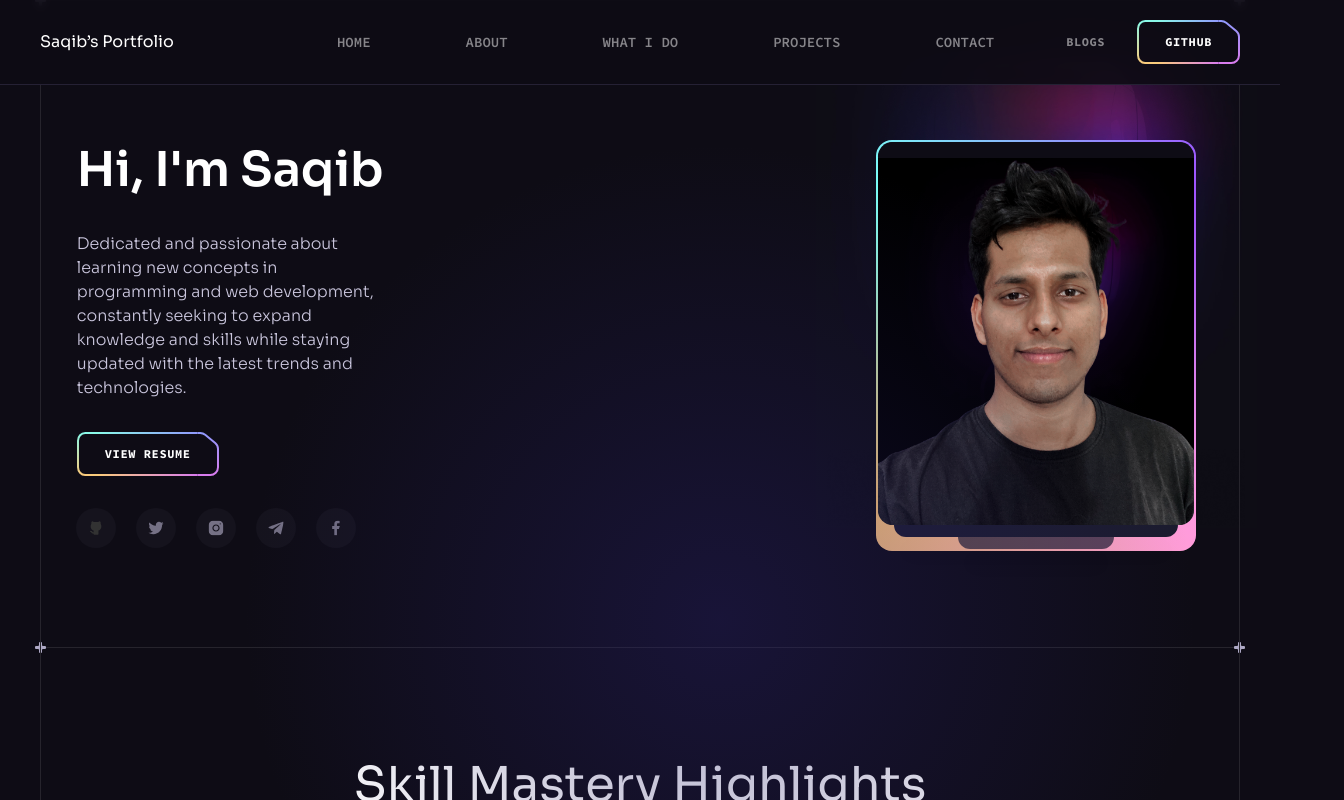
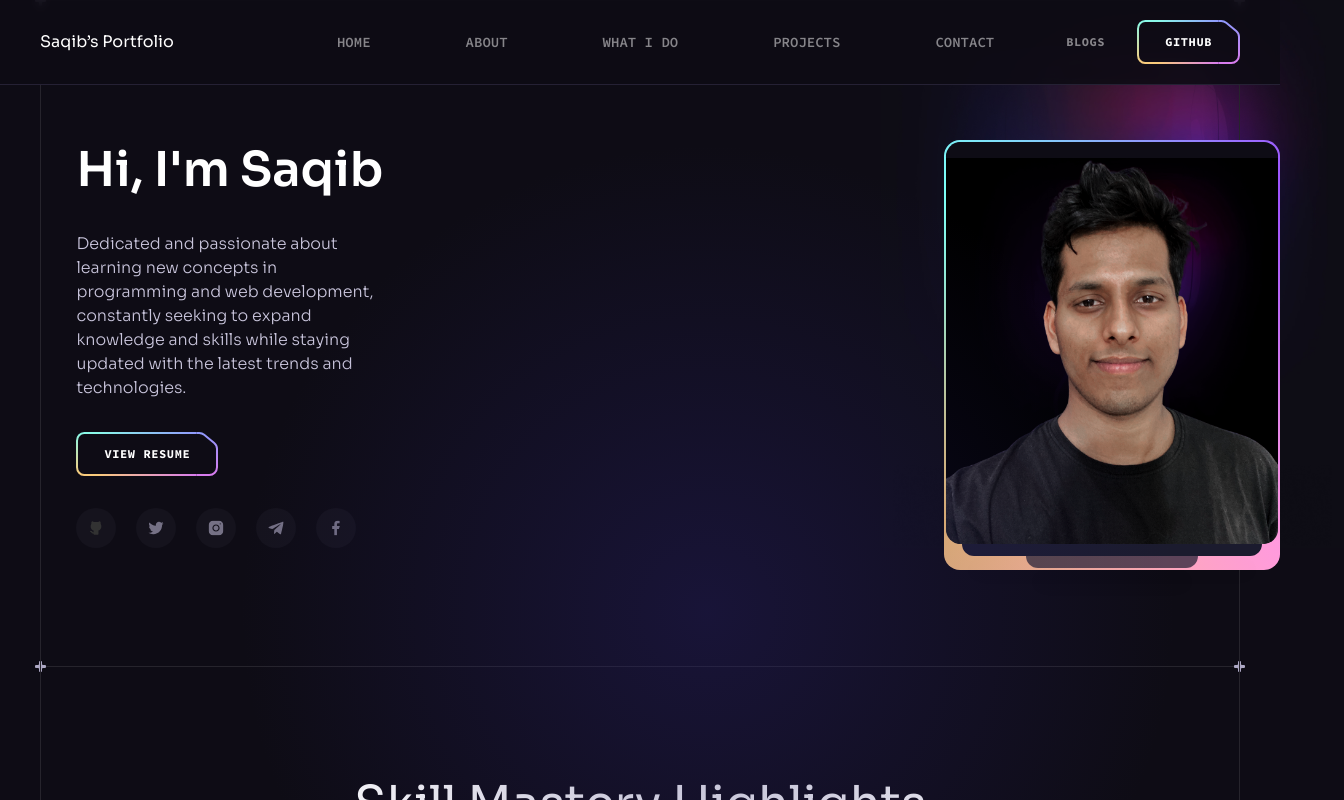
Before and after one commit to saqib-2002/portfolio-website, a React (Vite) app: page /about in a window 1280 px wide. Shown: the top 800 px of the page, 1344 px wide, since content can reach past the window. Built offline with nearby package versions, Linux system fonts and the light colour scheme.

Commit message:
resume link updated

```diff
--- a/src/components/Hero.jsx
+++ b/src/components/Hero.jsx
@@ -45,7 +45,7 @@ const Hero = () => {
             technologies.
           </p>
           <Button
-            href="https://drive.google.com/file/d/1feJ-Dgx3fOcNsO-epGeBYtEcKZqBK4or/view?usp=sharing"
+            link="https://drive.google.com/file/d/1JhZ8lHsuB2VrOAKW2ENjNlqbwQRVNt7X/view?usp=sharing"
             target="_blank"
           >
             My Resume
--- a/src/pages/About.jsx
+++ b/src/pages/About.jsx
@@ -50,7 +50,7 @@ const About = () => {
             </div>
           </div>
 
-          <div className="sm:mx-w-5xl relative mx-auto max-w-[20rem] sm:-left-[5.25rem] xl:mb-24">
+          <div className="md:mx-w-5xl relative mx-auto max-w-[21rem] xl:mb-24">
             <ProfileImg />
           </div>
         </div>
```
